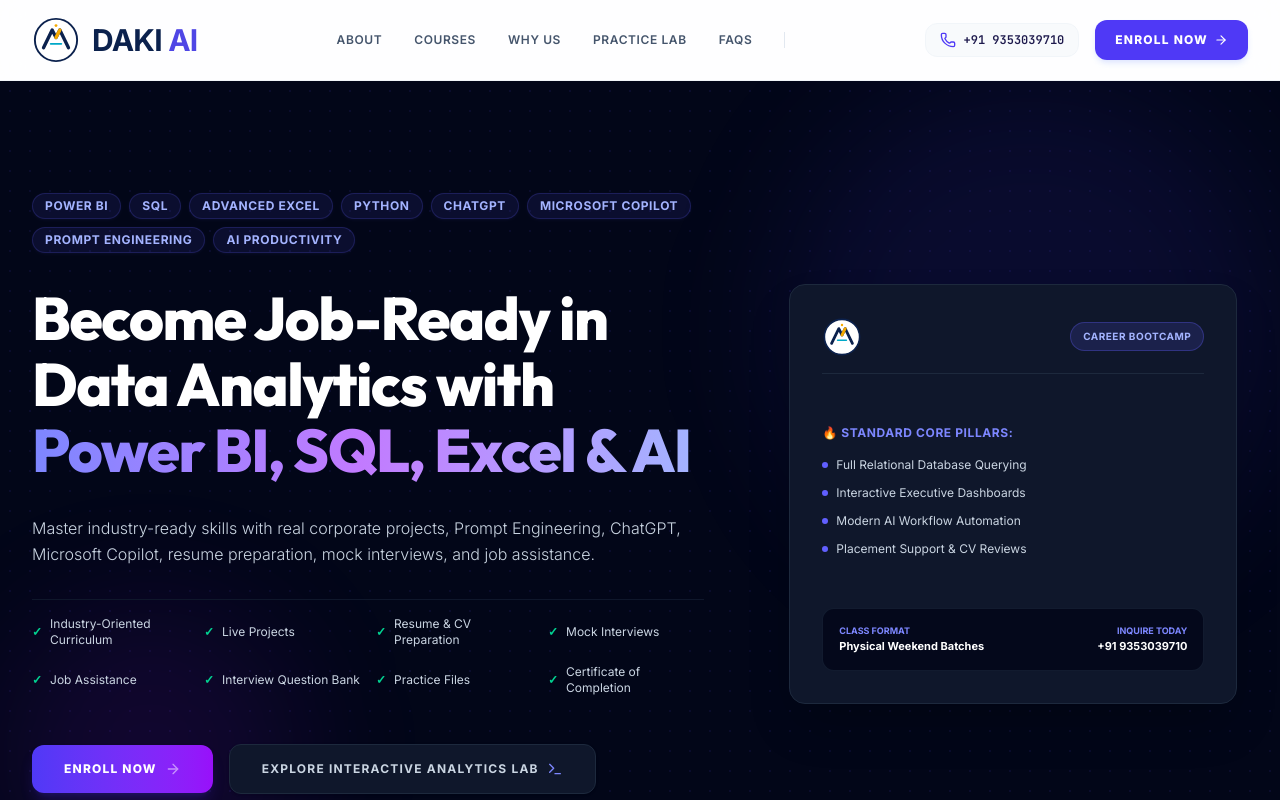
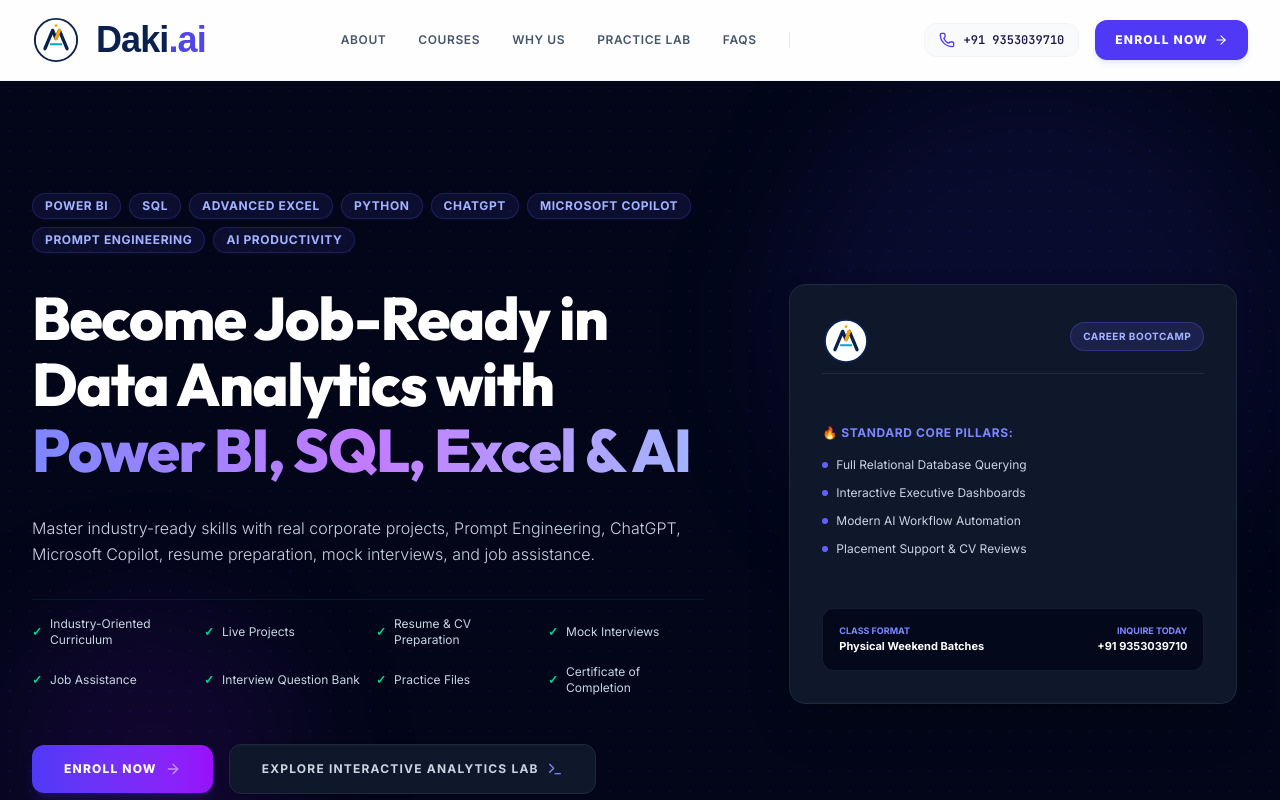
Before and after one commit to dakibengaluru-bot/daki-institute, a React (Vite) app: page / in a window 1280 px wide. Shown: the top 800 px of the page. Built offline with nearby package versions, Linux system fonts and the light colour scheme.

Commit message:
Update Logo.tsx

```diff
--- a/src/components/Logo.tsx
+++ b/src/components/Logo.tsx
@@ -8,121 +8,86 @@
 }
 
 export default function Logo({
-  className = 'h-12 w-12',
+  className = 'h-12 w-auto',
   variant = 'full',
   showText = true,
   theme = 'light',
 }: LogoProps) {
   const isDark = theme === 'dark';
 
-  if (variant === 'icon' || !showText) {
-    return (
+  const LogoIcon = () => (
     <svg
       viewBox="0 0 100 100"
-        className={`${className} select-none`}
+      className="h-12 w-12 shrink-0"
       fill="none"
       xmlns="http://www.w3.org/2000/svg"
     >
-        <defs>
-          <linearGradient id="dakiLogoGradient" x1="10" y1="10" x2="90" y2="90">
-            <stop offset="0%" stopColor="#0b214d" />
-            <stop offset="55%" stopColor="#0b214d" />
-            <stop offset="100%" stopColor="#00a8c7" />
-          </linearGradient>
-        </defs>
-
       <circle
         cx="50"
         cy="50"
         r="44"
         fill="white"
-          stroke="url(#dakiLogoGradient)"
+        stroke="#0b214d"
         strokeWidth="4"
       />
 
+      {/* Stylized A */}
       <path
-          d="M24 66L42 29L50 45L58 29L76 66"
+        d="M27 68L43 30L50 47L57 30L73 68"
         stroke="#0b214d"
         strokeWidth="7"
         strokeLinecap="round"
         strokeLinejoin="round"
       />
 
+      {/* Gold accent */}
       <path
-          d="M50 45L58 29"
+        d="M50 47L57 30"
         stroke="#f5a900"
         strokeWidth="7"
         strokeLinecap="round"
       />
 
+      {/* Cyan accent */}
       <path
-          d="M39 58H61"
+        d="M39 59H61"
         stroke="#00a8c7"
         strokeWidth="4"
         strokeLinecap="round"
       />
 
-        <circle cx="50" cy="20" r="3" fill="#f5a900" />
+      {/* Accent dot */}
+      <circle
+        cx="50"
+        cy="20"
+        r="3"
+        fill="#f5a900"
+      />
     </svg>
+  );
+
+  if (variant === 'icon' || !showText) {
+    return (
+      <div className={className}>
+        <LogoIcon />
+      </div>
     );
   }
 
   return (
     <div
-      className={`flex items-center gap-3 whitespace-nowrap ${
+      className={`flex items-center gap-4 whitespace-nowrap ${className} ${
         isDark ? 'text-white' : 'text-[#0b214d]'
-      } ${className}`}
+      }`}
     >
-      <svg
-        viewBox="0 0 100 100"
-        className="h-12 w-12 shrink-0 select-none"
-        fill="none"
-        xmlns="http://www.w3.org/2000/svg"
+      <LogoIcon />
+
+      <span
+        className="text-4xl font-bold tracking-tight leading-none"
+        style={{ fontFamily: 'Arial, Helvetica, sans-serif' }}
       >
-        <defs>
-          <linearGradient id="dakiFullGradient" x1="10" y1="10" x2="90" y2="90">
-            <stop offset="0%" stopColor="#0b214d" />
-            <stop offset="55%" stopColor="#0b214d" />
-            <stop offset="100%" stopColor="#00a8c7" />
-          </linearGradient>
-        </defs>
-
-        <circle
-          cx="50"
-          cy="50"
-          r="44"
-          fill="white"
-          stroke="url(#dakiFullGradient)"
-          strokeWidth="4"
-        />
-
-        <path
-          d="M24 66L42 29L50 45L58 29L76 66"
-          stroke="#0b214d"
-          strokeWidth="7"
-          strokeLinecap="round"
-          strokeLinejoin="round"
-        />
-
-        <path
-          d="M50 45L58 29"
-          stroke="#f5a900"
-          strokeWidth="7"
-          strokeLinecap="round"
-        />
-
-        <path
-          d="M39 58H61"
-          stroke="#00a8c7"
-          strokeWidth="4"
-          strokeLinecap="round"
-        />
-
-        <circle cx="50" cy="20" r="3" fill="#f5a900" />
-      </svg>
-
-      <span className="font-bold tracking-tight text-3xl leading-none">
-        DAKI <span className="text-[#4f46e5]">AI</span>
+        <span className="text-[#0b214d]">Daki</span>
+        <span className="text-[#4f46e5]">.ai</span>
       </span>
     </div>
   );
```
Lines whose indentation alone changed are shown as unchanged.
